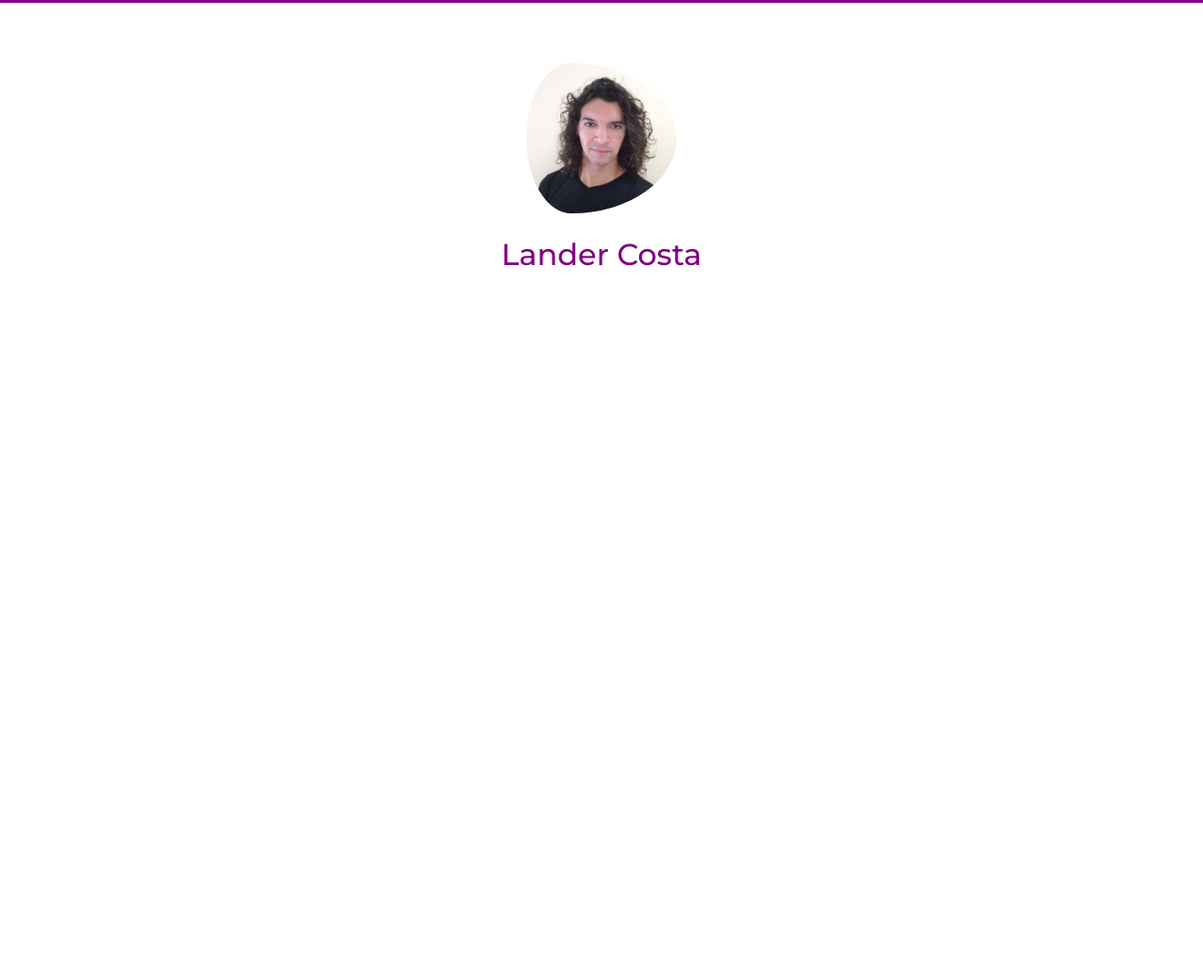
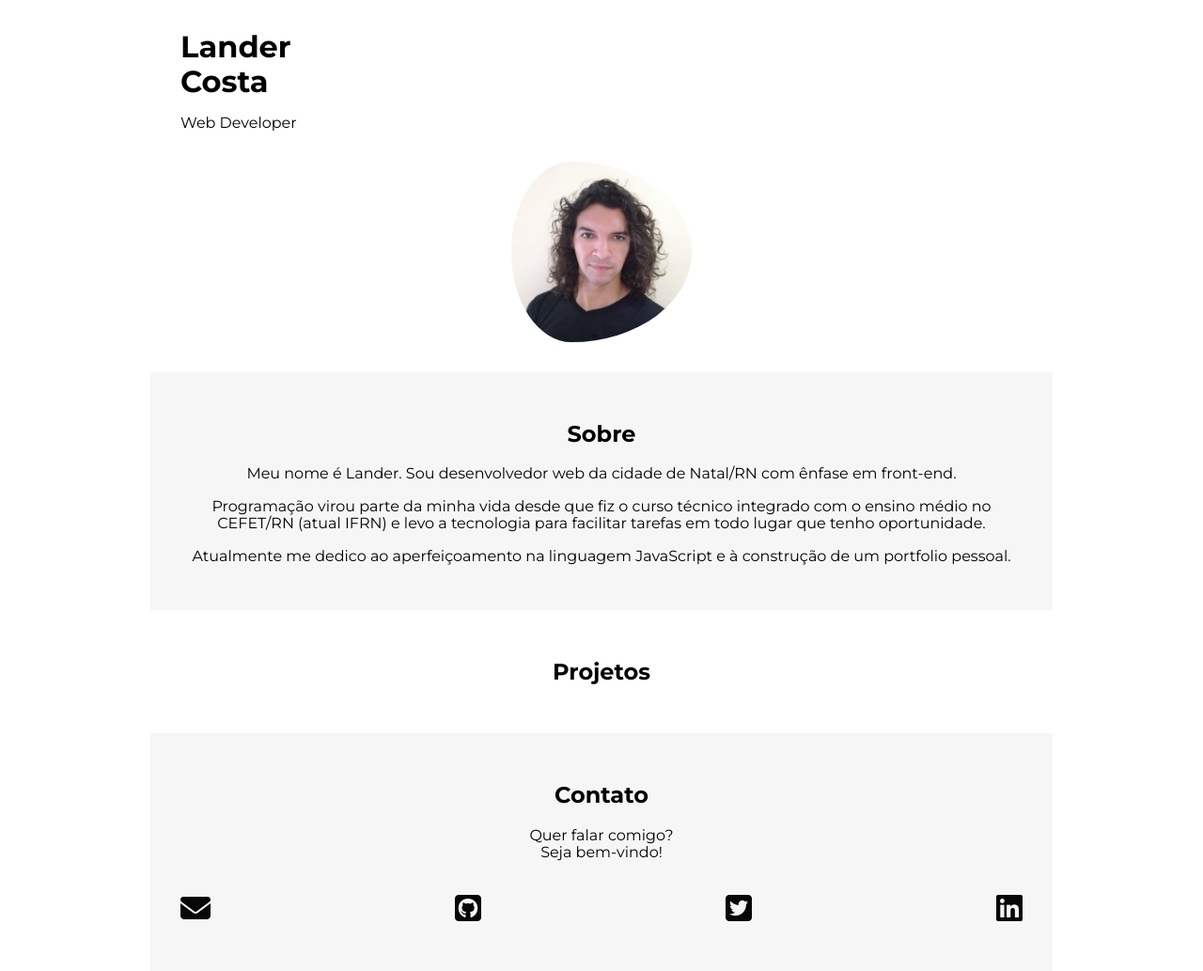
Before and after one commit to LanderCosta/landercosta.github.io, a plain HTML site: page index.html in a window 1280 px wide. Shown: the whole page at 94% size. Before the commit the page ends 800 px from the top, so only its background shows below. Drawn offline with Linux system fonts and the light colour scheme.

Commit message:
Remodelando o site e criando as sections do html

```diff
--- a/css/main.css
+++ b/css/main.css
@@ -1,12 +1,15 @@
 :root {
-  font-family: 'Montserrat', sans-serif;
   font-size: 16px;
+  --primary-color: #070707; /* Usado em fontes e detalhes */
+  --background-color: #f6f6f6;
+}
+
+* {
+  box-sizing: border-box;
 }
 
 body {
-  border-top: 3px solid purple;
-  color: purple;
-  padding-top: 4rem;
+  font-family: 'Montserrat', sans-serif;
 }
 
 main {
@@ -15,14 +18,52 @@ main {
   text-align: center;
 }
 
+section {
+  padding: 2rem;
+}
+
+.about,
+.contact{
+  background-color: var(--background-color);
+}
+
+
+.hero {
+  text-align: left;
+}
+
+.hero h1 {
+  font-weight: 700;
+  margin: 0;
+}
+
+/*
+  A classe profile-photo tem um padding extra para ter um efeito no border-radius que deixa a imagem com um formato diferente. Porém a imagem fica descentralizada e a div profile-photo-centralizer centraliza a imagem.
+*/
+.profile-photo-centralizer {
+  display: flex;
+  justify-content: center;
+}
+
 .profile-photo {
   border-radius: 50%;
-  height: 10rem;
+  box-sizing: content-box;
+  height: auto;
   margin-right: 4rem;
+  margin-top: 1rem;
   padding-left: 4rem;
-  width: 10rem;
+  width: 12rem;
 }
 
-h1 {
-  font-weight: 500;
+.contact-list {
+  display: flex;
+  justify-content: space-between;
+  list-style-type: none;
+  margin-top: 2rem;
+  padding-left: 0;
 }
+
+.contact-link {
+  color: var(--primary-color);
+  font-size: 2rem;
+}
--- a/index.html
+++ b/index.html
@@ -5,15 +5,51 @@
   <meta name="viewport" content="width=device-width, initial-scale=1.0">
   <title>Lander Costa</title>
   <link rel="stylesheet" href="./css/normalize.css">
-  <link href="https://fonts.googleapis.com/css2?family=Montserrat:wght@300;500&display=swap" rel="stylesheet">
+  <link href="https://fonts.googleapis.com/css2?family=Montserrat:wght@400;700&display=swap" rel="stylesheet">
   <link rel="stylesheet" href="./css/main.css">
+  <script src="https://kit.fontawesome.com/771023af83.js" crossorigin="anonymous"></script>
 </head>
 <body>
+  <!-- TODO: Adicionar menu mobile com ícone hamburguer -->
   <main>
-    <div class="container">
-      <img class="profile-photo" src="./img/perfil.jpeg" alt="Foto do Lander">
-      <h1>Lander Costa</h1>
-    </div>
+    <section class="container hero">
+      <h1>Lander<br>Costa</h1>
+      <p>Web Developer</p>
+      <div class="profile-photo-centralizer">
+        <!-- TODO: Testar troca de imagem com foto sorrindo -->
+        <img class="profile-photo" src="./img/perfil.jpeg" alt="Foto do Lander. Homem branco com cabelo grande, ondulado e com pontas cacheadas até a altura dos ombros, com sorriso leve com a boca para o lado.">
+      </div>
+    </section>
+
+    <section class="container about">
+      <h2>Sobre</h2>
+      <p>
+        Meu nome é Lander. Sou desenvolvedor web da cidade de Natal/RN com ênfase em front-end.
+      </p>
+      <p>
+        Programação virou parte da minha vida desde que fiz o curso técnico integrado com o ensino médio no CEFET/RN (atual IFRN) e levo a tecnologia para facilitar tarefas em todo lugar que tenho oportunidade.
+      </p>
+      <p>
+        Atualmente me dedico ao aperfeiçoamento na linguagem JavaScript e à construção de um portfolio pessoal.
+      </p>
+    </section>
+
+    <section class="container projects">
+      <h2>Projetos</h2>
+    </section>
+
+    <section class="container contact">
+      <h2>Contato</h2>
+      <p>Quer falar comigo?<br>Seja bem-vindo!</p>
+      <!-- TODO: Adicionar botão para contato -->
+      <ul class="contact-list">
+        <!-- TODO: Adicionar itens de acessibilidade para os itens de contato -->
+        <li class="contact-item"><a class="contact-link" href="mailto:landercosta@gmail.com" target="_blank"><i class="fas fa-envelope"></i></a></li>
+        <li class="contact-item"><a class="contact-link" href="https://github.com/landercosta" target="_blank"><i class="fab fa-github-square"></i></a></li>
+        <li class="contact-item"><a class="contact-link" href="https://twitter.com/landeralcosta" target="_blank"><i class="fab fa-twitter-square"></i></a></li>
+        <li class="contact-item"><a class="contact-link" href="https://www.linkedin.com/in/landercosta/" target="_blank"><i class="fab fa-linkedin"></i></i></a></li>
+      </ul>
+    </section>
   </main>
 </body>
 </html>
```
